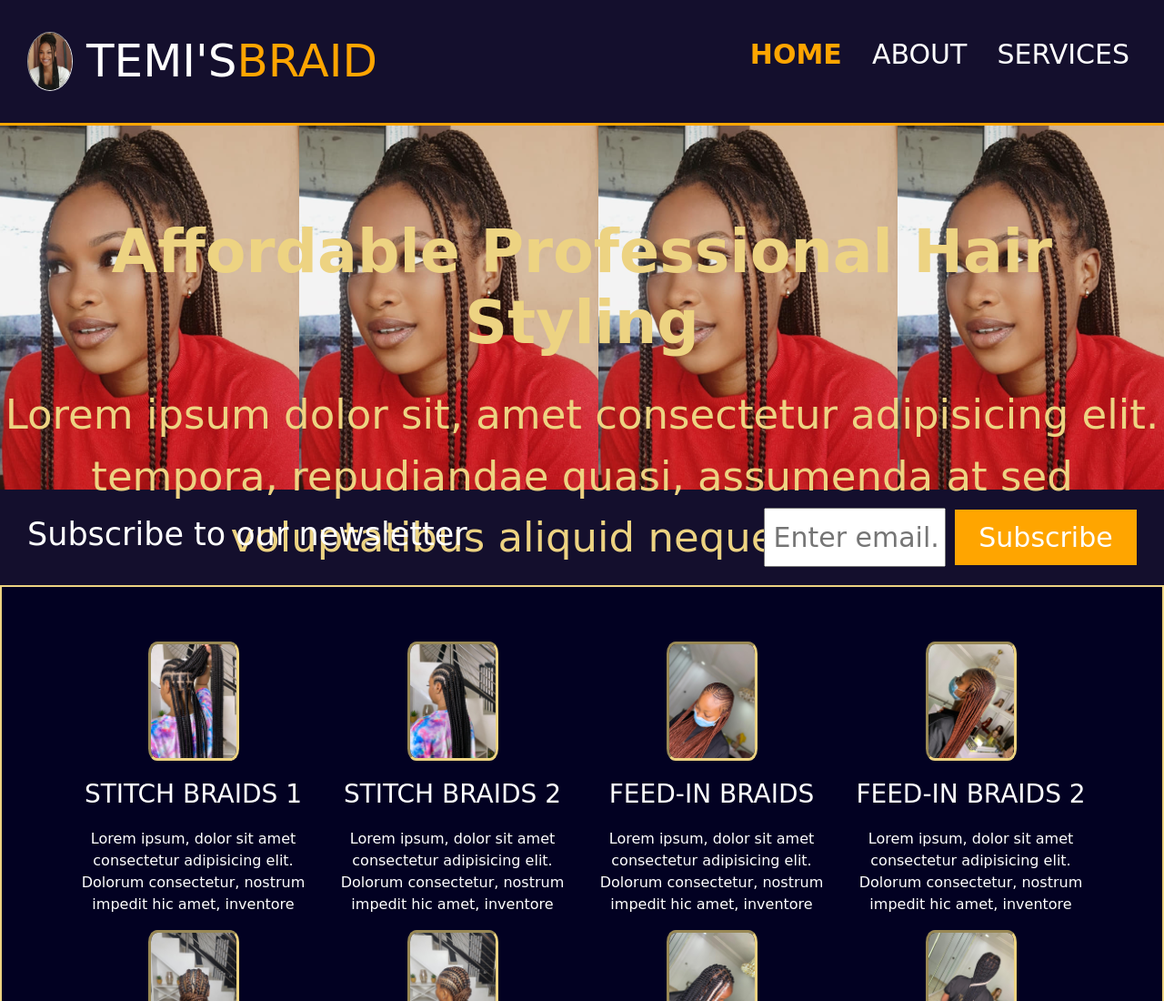
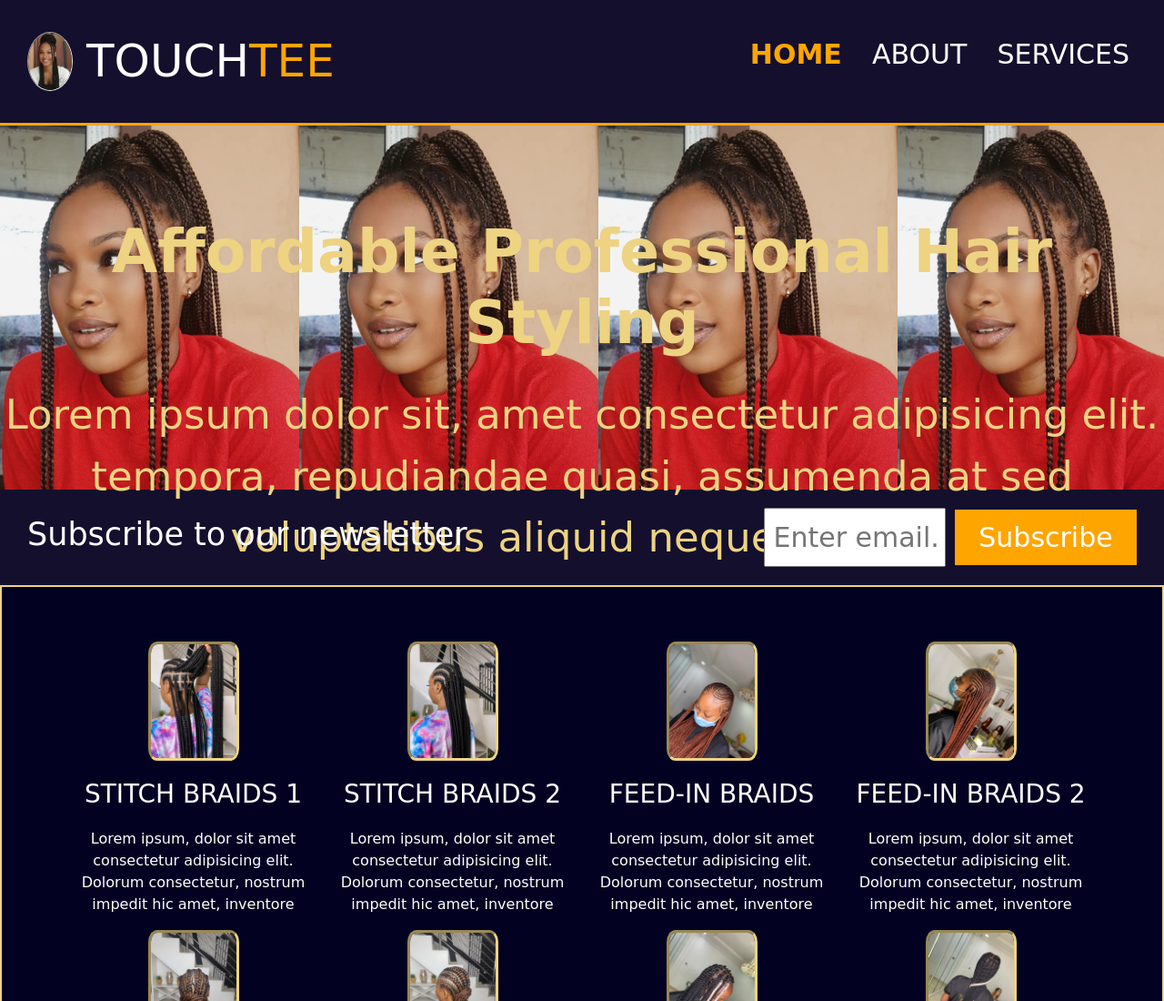
Before and after one commit to Adebowale3/temi-s-braid, a plain HTML site: page index.html in a window 1280 px wide. Shown: the top 1100 px of the page at 91% size. Drawn offline with nearby package versions, Linux system fonts and the light colour scheme.

Commit message:
Update index.html

```diff
--- a/index.html
+++ b/index.html
@@ -20,7 +20,7 @@
           <img class="image-logo" src="images-folder/temilade2.png" alt="">
         </div>
         <div>
-          <a href="index.html"> <span class="logo">TEMI'S<span class="it">BRAID</span></span></a>
+          <a href="index.html"> <span class="logo">TOUCH<span class="it">TEE</span></span></a>
         </div>
       </div>
       <div>
```
